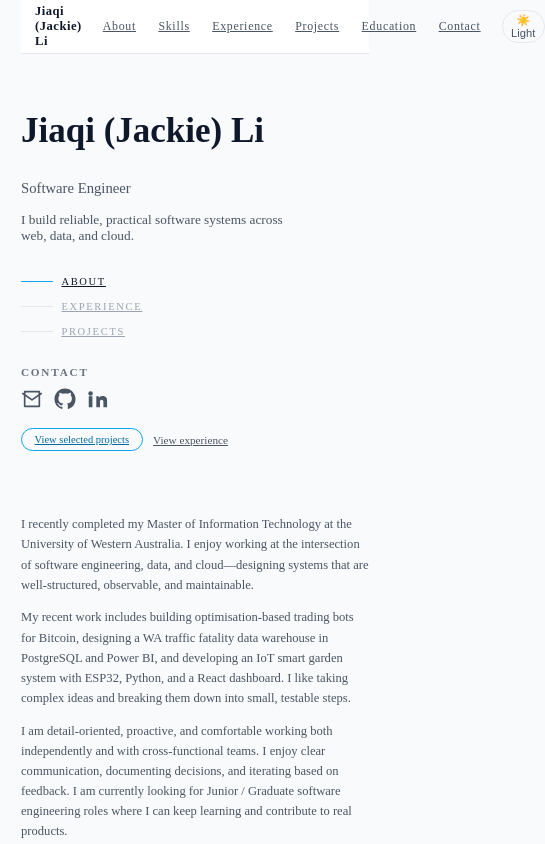
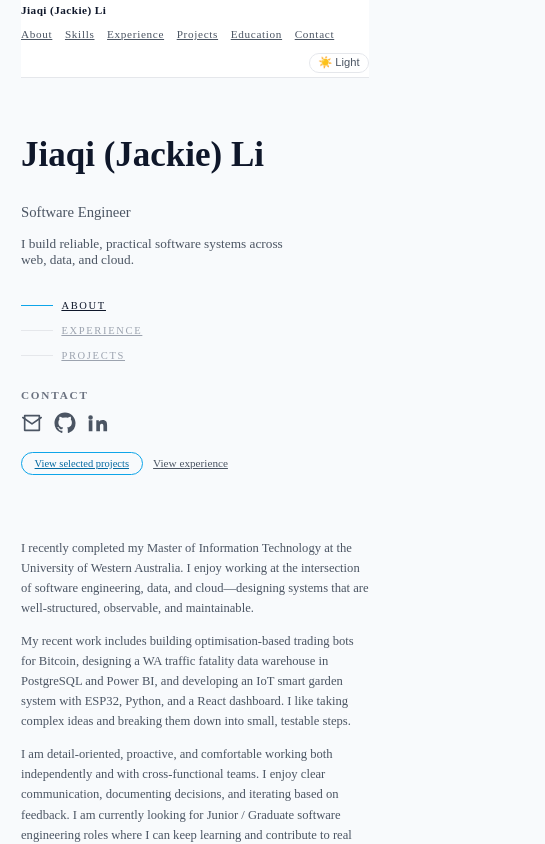
Before and after one commit to Jackieljq/personal-website, a Next.js app: page / in a window 390 px wide. Shown: the top 844 px of the page, 545 px wide, since content can reach past the window. Built offline with nearby package versions, Linux system fonts and the light colour scheme.

Commit message:
Update margin size

```diff
--- a/app/styles/layout.css
+++ b/app/styles/layout.css
@@ -49,7 +49,7 @@ html.theme-light {
 
   .page {
     min-height: 100vh;
-    padding: 0 0.5rem 3rem;
+    padding: 0 1rem 3rem;
   }
 
   .page-inner {
@@ -75,7 +75,7 @@ html.theme-light {
   .site-header-inner {
     max-width: 64rem;
     margin: 0 auto;
-    padding: 0.3rem 1rem;
+    padding: 0.25rem 0rem;
     display: flex;
     justify-content: space-between;
     align-items: center;
@@ -267,3 +267,26 @@ html.theme-light {
     padding: 0 1.5rem 2.5rem;
   }
 }
+
+@media (max-width: 768px) {
+  .site-header-inner {
+    flex-wrap: wrap;
+    align-items: center;
+    gap: 0.75rem;
+  }
+
+  .site-title {
+    font-size: 0.8rem;
+  }
+
+  .header-nav {
+    flex-wrap: wrap;
+    justify-content: flex-start;
+    gap: 0.9rem;
+    font-size: 0.8rem;
+  }
+
+  .header-controls {
+    margin-left: auto;
+  }
+}
```
